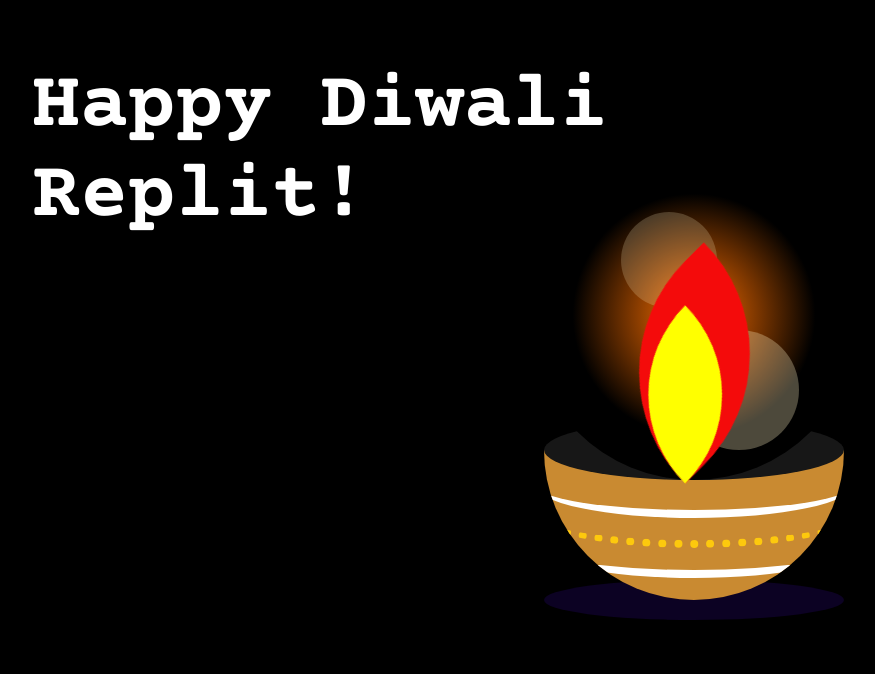
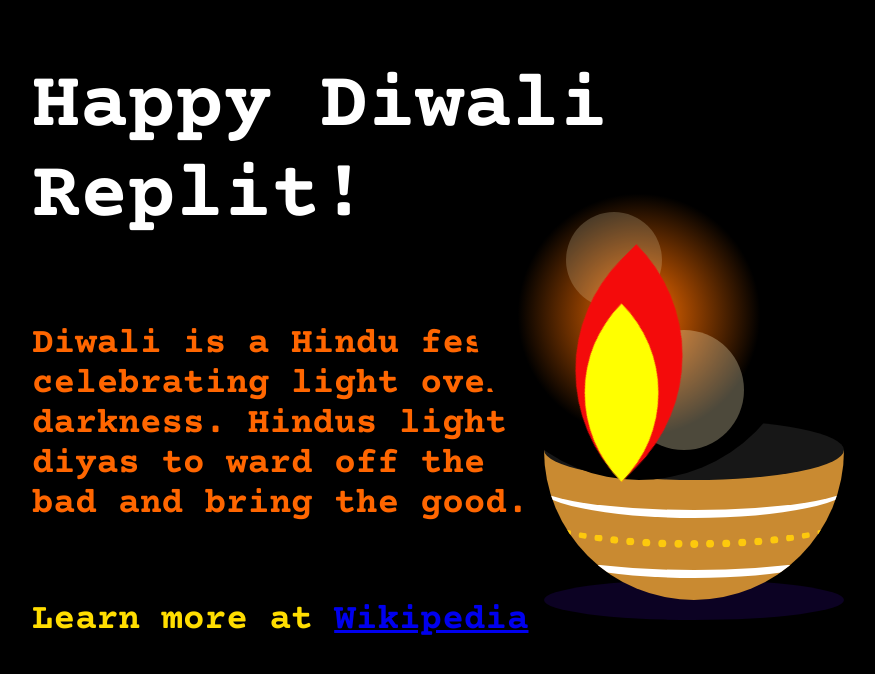
Before and after one commit to SwiftyProgrammer690/Diwali-Diya-Vanilla-CSS-, a plain HTML site: page index.html in a window 1280 px wide. Shown: the whole page, without its empty margins (96-971 px from the left). Drawn offline with nearby package versions, Linux system fonts and the light colour scheme.

Commit message:
major rewrite done

```diff
--- a/index.html
+++ b/index.html
@@ -11,11 +11,15 @@
 
 <body>
   <h1>Happy Diwali <br>Replit!</br></h1>
+  <p>Diwali is a Hindu festival <br> celebrating light over <br> darkness. Hindus light <br> diyas to ward off the <br> bad and bring the good.</p>
+  <diwali-links>Learn more at <a href="https://en.wikipedia.org/wiki/Diwali">Wikipedia</a></diwali-links>
   <div class="container">
     <div class="shadow"></div>
     <div class="diya">
       <div class="line-1"></div>
       <div class="line-2"></div>
+      <div class="line 3"></div>
+      <div class="line 4"></div>
       <div class="dots"></div>
     </div>
     <div class="inside">
--- a/style.css
+++ b/style.css
@@ -6,6 +6,28 @@ h1 {
   position: absolute;
   left: 10%;
   right: 10%;
+  font-family: 'Courier Prime';
+  overflow: hidden;
+}
+
+p {
+  color: #ff6600;
+  font-size: 4.5vh;
+  position: absolute;
+  left: 10%;
+  right: 10%;
+  bottom: 30%;
+  font-family: 'Courier Prime';
+  overflow: hidden;
+}
+
+diwali-links {
+  color: #ffdd00;
+  font-size: 4.5vh;
+  position: absolute;
+  left: 10%;
+  right: 10%;
+  bottom: 20%;
   font-family: 'Courier Prime';
 }
 
@@ -65,15 +87,15 @@ body {
 }
 .flame {
   height: 150px;
-  width: 175px;
+  width: 170px;
   background-color: #f40b0b;
   border-radius: 160px 0;
   transform: rotate(-45deg);
   position: absolute;
   margin: auto;
-  left: 0;
-  right: 0;
-  bottom: 36px;
+/*   left: -200px;
+  right: -200px; */
+  bottom: 50px;
   animation: scale-up 2s infinite;
 }
 @keyframes scale-up {
@@ -99,7 +121,7 @@ background: rgb(255,112,0);
 background: radial-gradient(circle, rgba(255,112,0,1) 1%, rgba(0,0,0,1) 52%);
   border-radius: 50%;
   position: absolute;
-  left: -15px;
+  left: -70px;
   bottom: 0;
 }
 .light:before,
@@ -128,7 +150,9 @@ background: radial-gradient(circle, rgba(255,112,0,1) 1%, rgba(0,0,0,1) 52%);
   animation-delay: 1s;
 }
 .line-1,
-.line-2 {
+.line-2,
+.line-3,
+.line-4{
   position: absolute;
   height: 60px;
   width: 320px;
@@ -140,6 +164,12 @@ background: radial-gradient(circle, rgba(255,112,0,1) 1%, rgba(0,0,0,1) 52%);
 .line-2 {
   top: 60px;
 }
+.line-3 {
+  bottom: 30%
+}
+.line-4 {
+  bottom: 60px;
+}
 .dots {
   height: 60px;
   width: 320px;
```
